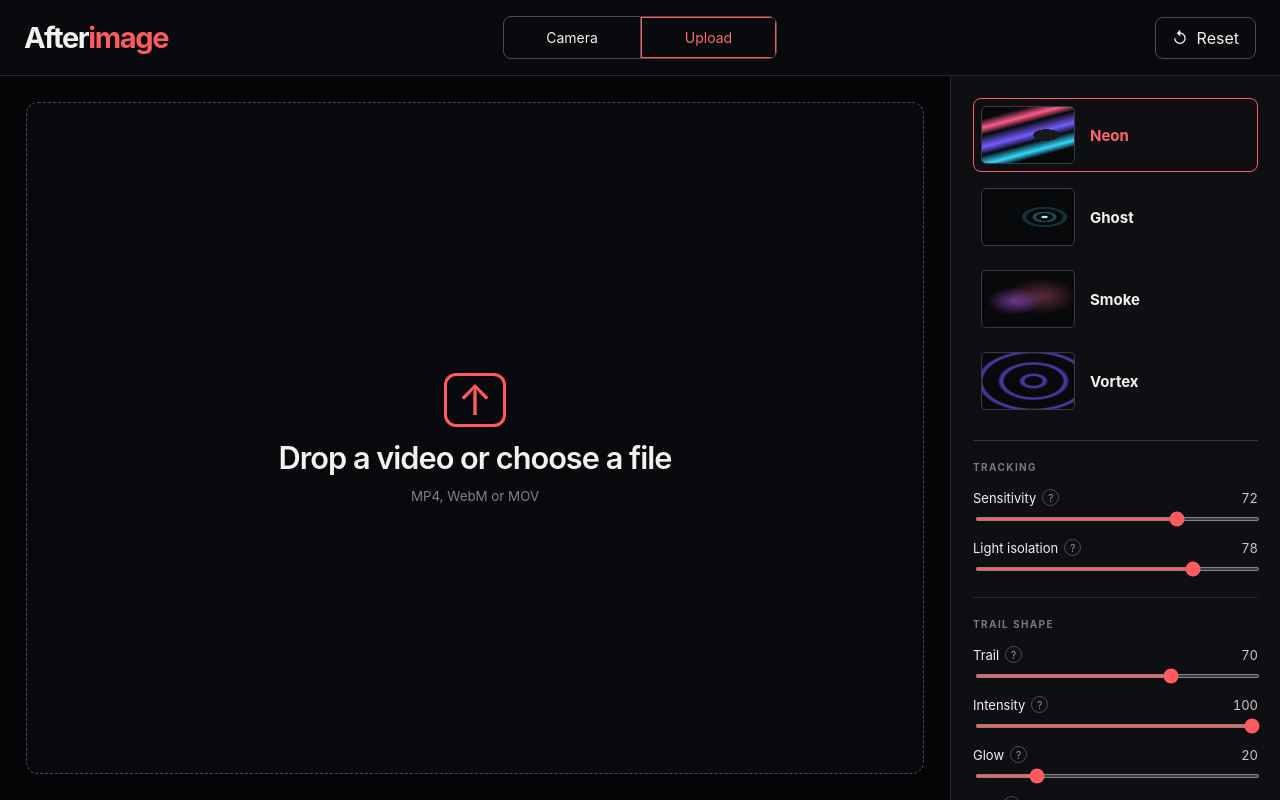
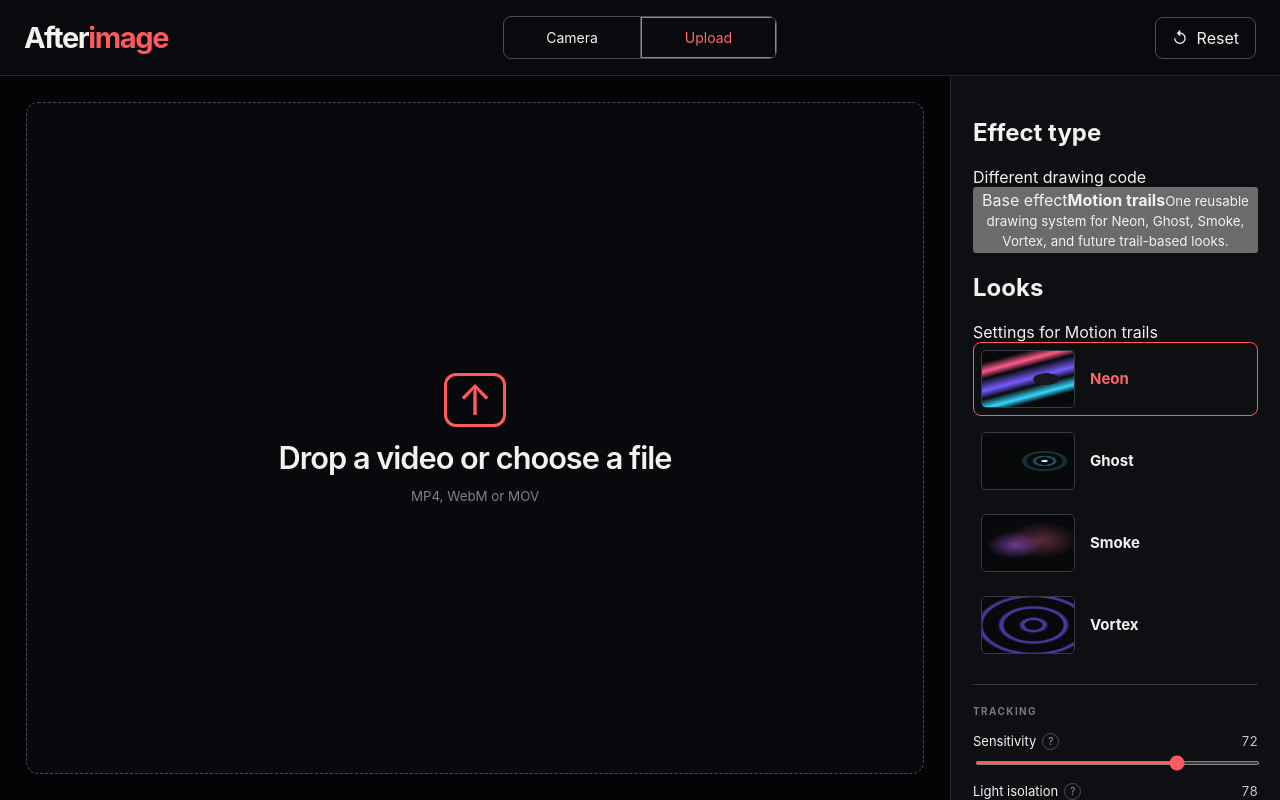
Before and after one commit to bemilbandin-ops/JUGGOZ, a React (Vite) app: page / in a window 1280 px wide. Built offline with nearby package versions, Linux system fonts and the light colour scheme.

Commit message:
show effect types separately from presets

```diff
--- a/src/App.tsx
+++ b/src/App.tsx
@@ -1,5 +1,6 @@
 import { useState } from 'react';
-import { PRESETS, type EffectControls, type EffectPreset } from './effects';
+import { PRESETS, presetsForEffectType, type EffectControls, type EffectPreset } from './effects';
+import { EFFECT_TYPES, getEffectType, type EffectType } from './effectTypes';
 import { VideoStage } from './VideoStage';
 
 const INITIAL_PRESET = PRESETS[0];
@@ -26,11 +27,18 @@ export function App() {
   const [controls, setControls] = useState<EffectControls>(INITIAL_PRESET.defaults);
   const [resetKey, setResetKey] = useState(0);
   const [notice, setNotice] = useState('');
+  const activeEffectType = getEffectType(preset.effectTypeId);
+  const visiblePresets = presetsForEffectType(activeEffectType.id);
 
   function choosePreset(next: EffectPreset) {
     setPreset(next);
     setControls(next.defaults);
     setResetKey((key) => key + 1);
+  }
+
+  function chooseEffectType(next: EffectType) {
+    const firstPreset = presetsForEffectType(next.id)[0];
+    if (firstPreset) choosePreset(firstPreset);
   }
 
   function updateControl(key: keyof EffectControls, value: number) {
@@ -50,10 +58,31 @@ export function App() {
       </header>
 
       <div className="workspace">
-        <VideoStage source={source} preset={preset} controls={controls} resetKey={resetKey} onCameraError={(message) => setNotice(`Camera unavailable: ${message}`)} />
+        <VideoStage source={source} effectTypeId={activeEffectType.id} controls={controls} resetKey={resetKey} onCameraError={(message) => setNotice(`Camera unavailable: ${message}`)} />
         <aside aria-label="Effects">
+          <section className="effect-type-picker" aria-labelledby="effect-type-title">
+            <div className="section-heading">
+              <h2 id="effect-type-title">Effect type</h2>
+              <span>Different drawing code</span>
+            </div>
+            <div className="effect-types">
+              {EFFECT_TYPES.map((item) => (
+                <button key={item.id} className={`effect-type ${activeEffectType.id === item.id ? 'active' : ''}`} onClick={() => chooseEffectType(item)}>
+                  <span className="effect-type-badge">Base effect</span>
+                  <strong>{item.name}</strong>
+                  <small>{item.description}</small>
+                </button>
+              ))}
+            </div>
+          </section>
+
+          <section className="preset-picker" aria-labelledby="preset-title">
+            <div className="section-heading">
+              <h2 id="preset-title">Looks</h2>
+              <span>Settings for {activeEffectType.name}</span>
+            </div>
             <div className="presets">
-            {PRESETS.map((item) => (
+              {visiblePresets.map((item) => (
                 <button key={item.id} className={`preset ${item.id} ${preset.id === item.id ? 'active' : ''}`} onClick={() => choosePreset(item)} aria-describedby={`preset-${item.id}-help`}>
                   <span className="preset-art" aria-hidden="true" />
                   <strong>{item.name}</strong>
@@ -61,6 +90,7 @@ export function App() {
                 </button>
               ))}
             </div>
+          </section>
 
           <div className="controls">
             <ControlGroup title="Tracking">
```
Lines whose indentation alone changed are shown as unchanged.
